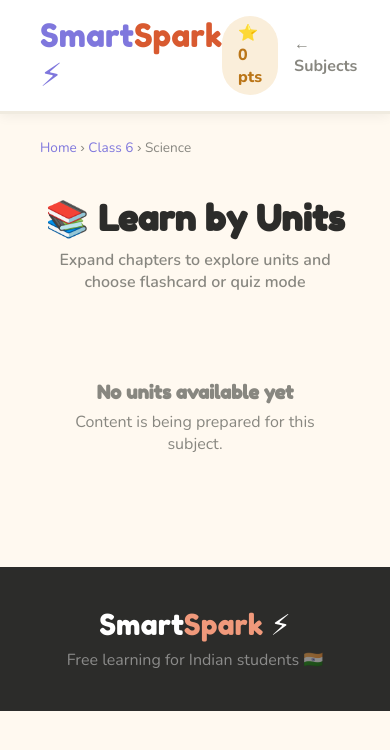
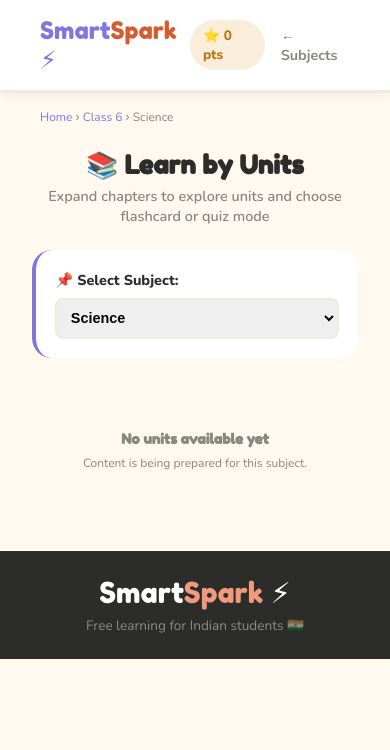
Before and after one commit to smartsparksindia/ui, a website: page chapters.html in a window 390 px wide. Drawn offline with nearby package versions, Linux system fonts and the light colour scheme.

Commit message:
added chapters

```diff
--- a/chapters.html
+++ b/chapters.html
@@ -8,31 +8,57 @@
 <style>
 :root { --purple: #7F77DD; --purple-light: #EEEDFE; --teal: #1D9E75; --teal-light: #E1F5EE; --coral: #D85A30; --coral-light: #FAECE7; --amber: #BA7517; --amber-light: #FAEEDA; --pink: #D4537E; --pink-light: #FBEAF0; --bg: #FFF9F0; --card-bg: #FFFFFF; --text: #2C2C2A; --text-muted: #888780; --radius: 20px; }
 * { box-sizing: border-box; margin: 0; padding: 0; }
-body { font-family: 'Nunito', sans-serif; background: var(--bg); color: var(--text); min-height: 100vh; }
+body { font-family: 'Nunito', sans-serif; background: var(--bg); color: var(--text); min-height: 100vh; font-size: 13px; }
 
 nav { background: white; padding: 1rem 2.5rem; display: flex; align-items: center; justify-content: space-between; border-bottom: 3px solid #F0EBE0; position: sticky; top: 0; z-index: 100; box-shadow: 0 2px 12px rgba(0,0,0,0.06); }
-.logo { font-family: 'Fredoka One', cursive; font-size: 2rem; color: var(--purple); text-decoration: none; }
+.logo { font-family: 'Fredoka One', cursive; font-size: 1.5rem; color: var(--purple); text-decoration: none; }
 .logo span { color: var(--coral); }
 .nav-right { display: flex; align-items: center; gap: 1rem; }
-.score-pill { background: var(--amber-light); color: var(--amber); padding: 0.4rem 1rem; border-radius: 50px; font-weight: 800; }
-.back-btn { color: var(--text-muted); text-decoration: none; font-weight: 700; }
+.score-pill { background: var(--amber-light); color: var(--amber); padding: 0.4rem 0.8rem; border-radius: 50px; font-weight: 800; font-size: 0.85rem; }
+.back-btn { color: var(--text-muted); text-decoration: none; font-weight: 700; font-size: 0.9rem; }
 
-.breadcrumb { padding: 1.5rem 2.5rem 0; font-size: 0.85rem; color: var(--text-muted); }
+.breadcrumb { padding: 1rem 2.5rem 0; font-size: 0.75rem; color: var(--text-muted); }
 .breadcrumb a { color: var(--purple); text-decoration: none; }
 
-.header { text-align: center; padding: 2.5rem 2rem; }
-.header h1 { font-family: 'Fredoka One', cursive; font-size: 2.2rem; margin-bottom: 0.6rem; }
-.header p { color: var(--text-muted); font-weight: 600; }
+.header { text-align: center; padding: 1.5rem 2rem; }
+.header h1 { font-family: 'Fredoka One', cursive; font-size: 1.6rem; margin-bottom: 0.4rem; }
+.header p { color: var(--text-muted); font-weight: 600; font-size: 0.9rem; }
 
-.chapters-wrap { max-width: 900px; margin: 0 auto; padding: 0 2rem 4rem; }
+.subject-selector {
+  background: white;
+  border-radius: var(--radius);
+  padding: 1.2rem;
+  margin: 0 2rem 1.5rem;
+  border-left: 4px solid var(--purple);
+}
+
+.subject-selector label {
+  font-weight: 800;
+  font-size: 0.9rem;
+  display: block;
+  margin-bottom: 0.5rem;
+  color: var(--text);
+}
+
+.subject-selector select {
+  width: 100%;
+  padding: 0.6rem;
+  border: 2px solid #F0EBE0;
+  border-radius: 8px;
+  font-size: 0.9rem;
+  font-weight: 700;
+  cursor: pointer;
+}
+
+.chapters-wrap { max-width: 900px; margin: 0 auto; padding: 0 2rem 2rem; }
 
 /* ACCORDION STYLES */
-.chapter-group { margin-bottom: 1.5rem; }
+.chapter-group { margin-bottom: 1rem; }
 
 .chapter-header {
   background: white;
   border-radius: var(--radius);
-  padding: 1.5rem 2rem;
+  padding: 1rem 1.5rem;
   display: flex;
   justify-content: space-between;
   align-items: center;
@@ -53,19 +79,21 @@
 
 .chapter-title {
   font-family: 'Fredoka One', cursive;
-  font-size: 1.3rem;
+  font-size: 1rem;
   color: var(--text);
+  font-weight: 800;
 }
 
 .chapter-meta {
-  font-size: 0.85rem;
+  font-size: 0.75rem;
   color: var(--text-muted);
-  margin-top: 0.3rem;
+  margin-top: 0.2rem;
 }
 
 .chapter-toggle {
-  font-size: 1.5rem;
+  font-size: 1.2rem;
   transition: transform 0.2s;
+  color: var(--purple);
 }
 
 .chapter-header.active .chapter-toggle {
@@ -75,7 +103,7 @@
 .units-container {
   display: none;
   background: #FAFAF8;
-  padding: 1.5rem;
+  padding: 1rem;
   border: 2px solid #F0EBE0;
   border-top: none;
   border-radius: 0 0 var(--radius) var(--radius);
@@ -87,10 +115,10 @@
 
 .unit-item {
   background: white;
-  border-radius: 12px;
-  padding: 1.5rem;
-  margin-bottom: 1rem;
-  border-left: 4px solid var(--purple);
+  border-radius: 8px;
+  padding: 1rem;
+  margin-bottom: 0.7rem;
+  border-left: 4px solid var(--teal);
   display: flex;
   justify-content: space-between;
   align-items: center;
@@ -108,36 +136,37 @@
 
 .unit-name {
   font-family: 'Fredoka One', cursive;
-  font-size: 1.1rem;
+  font-size: 0.95rem;
   font-weight: 800;
   color: var(--text);
-  margin-bottom: 0.3rem;
+  margin-bottom: 0.2rem;
 }
 
 .unit-meta {
-  font-size: 0.85rem;
+  font-size: 0.75rem;
   color: var(--text-muted);
 }
 
 .unit-buttons {
   display: flex;
-  gap: 0.8rem;
+  gap: 0.5rem;
   flex-wrap: wrap;
 }
 
 .btn {
-  padding: 0.7rem 1.4rem;
+  padding: 0.5rem 1rem;
   border: none;
-  border-radius: 12px;
+  border-radius: 8px;
   font-family: 'Nunito', sans-serif;
   font-weight: 800;
-  font-size: 0.9rem;
+  font-size: 0.8rem;
   cursor: pointer;
   text-decoration: none;
   transition: all 0.2s;
   display: inline-flex;
   align-items: center;
-  gap: 0.5rem;
+  gap: 0.4rem;
+  white-space: nowrap;
 }
 
 .btn-flashcard {
@@ -178,10 +207,11 @@
   margin-bottom: 0.5rem;
 }
 
-footer { background: var(--text); color: white; text-align: center; padding: 2.5rem 2rem; }
-footer p { color: rgba(255,255,255,0.45); margin-top: 0.4rem; }
+footer { background: var(--text); color: white; text-align: center; padding: 1.5rem 2rem; font-size: 0.85rem; }
+footer p { color: rgba(255,255,255,0.45); margin-top: 0.3rem; }
 
 @media(max-width: 600px) {
+  body { font-size: 12px; }
   .unit-buttons {
     flex-direction: column;
     width: 100%;
@@ -218,6 +248,16 @@
   <p>Expand chapters to explore units and choose flashcard or quiz mode</p>
 </div>
 
+<div class="subject-selector">
+  <label for="subject-dropdown">📌 Select Subject:</label>
+  <select id="subject-dropdown">
+    <option value="Science">Science</option>
+    <option value="Maths">Maths</option>
+    <option value="English">English</option>
+    <option value="Social Science">Social Science</option>
+  </select>
+</div>
+
 <div class="chapters-wrap" id="chapters-container"></div>
 
 <footer>
@@ -228,23 +268,32 @@
 <script src="data-layer.js"></script>
 <script>
 const state = getState();
-const year = state.year || 6;
-const subject = state.subject || 'Science';
+let year = state.year || 6;
+let subject = state.subject || 'Science';
 
 document.getElementById('bc-year').textContent = `Class ${year}`;
 document.getElementById('bc-subject').textContent = subject;
+document.getElementById('subject-dropdown').value = subject;
 document.getElementById('total-score').textContent = getTotalScore();
 
+// Handle subject dropdown change
+document.getElementById('subject-dropdown').addEventListener('change', (e) => {
+  subject = e.target.value;
+  document.getElementById('bc-subject').textContent = subject;
+  renderChapters();
+});
+
 // Get all flashcards and questions
-const flashcards = getStore('ss_flashcards');
-const questions = getStore('ss_question_bank');
+const allFlashcards = getStore('ss_flashcards');
+const allQuestions = getStore('ss_question_bank');
 
-// Group by chapter > unit
+function renderChapters() {
+  // Group by chapter > unit for selected subject
   const unitsByChapter = {};
 
   // Process flashcards
-Object.values(flashcards).forEach(fc => {
-  if (fc.chapter && fc.unit) {
+  Object.values(allFlashcards).forEach(fc => {
+    if (fc.chapter && fc.unit && fc.subject === subject && fc.class === year) {
       if (!unitsByChapter[fc.chapter]) unitsByChapter[fc.chapter] = {};
       if (!unitsByChapter[fc.chapter][fc.unit]) {
         unitsByChapter[fc.chapter][fc.unit] = { flashcards: [], questions: [] };
@@ -254,7 +303,7 @@
   });
 
   // Process questions
-Object.values(questions).forEach(q => {
+  Object.values(allQuestions).forEach(q => {
     if (q.chapter && q.unit && q.subject === subject && q.class === year) {
       if (!unitsByChapter[q.chapter]) unitsByChapter[q.chapter] = {};
       if (!unitsByChapter[q.chapter][q.unit]) {
@@ -270,6 +319,7 @@
   if (Object.keys(unitsByChapter).length === 0) {
     container.innerHTML = '<div class="empty-state"><h3>No units available yet</h3><p>Content is being prepared for this subject.</p></div>';
   } else {
+    container.innerHTML = '';
     const chapters = Object.keys(unitsByChapter).sort((a, b) => parseInt(a) - parseInt(b));
 
     chapters.forEach(chapterNum => {
@@ -328,6 +378,10 @@
       container.appendChild(chapterDiv);
     });
   }
+}
+
+// Initial render
+renderChapters();
 
 function getState() {
   try { return JSON.parse(sessionStorage.getItem('ss_state')) || {}; }
--- a/data-layer.js
+++ b/data-layer.js
@@ -82,6 +82,8 @@
   const flashcard = {
     flashcard_id,
     chapter_id,
+    class: chapter.class,
+    subject: chapter.subject,
     chapter: chapter_num,
     unit: unit_num,
     version: 0, // Will be set when published
```
Lines whose indentation alone changed are shown as unchanged.
